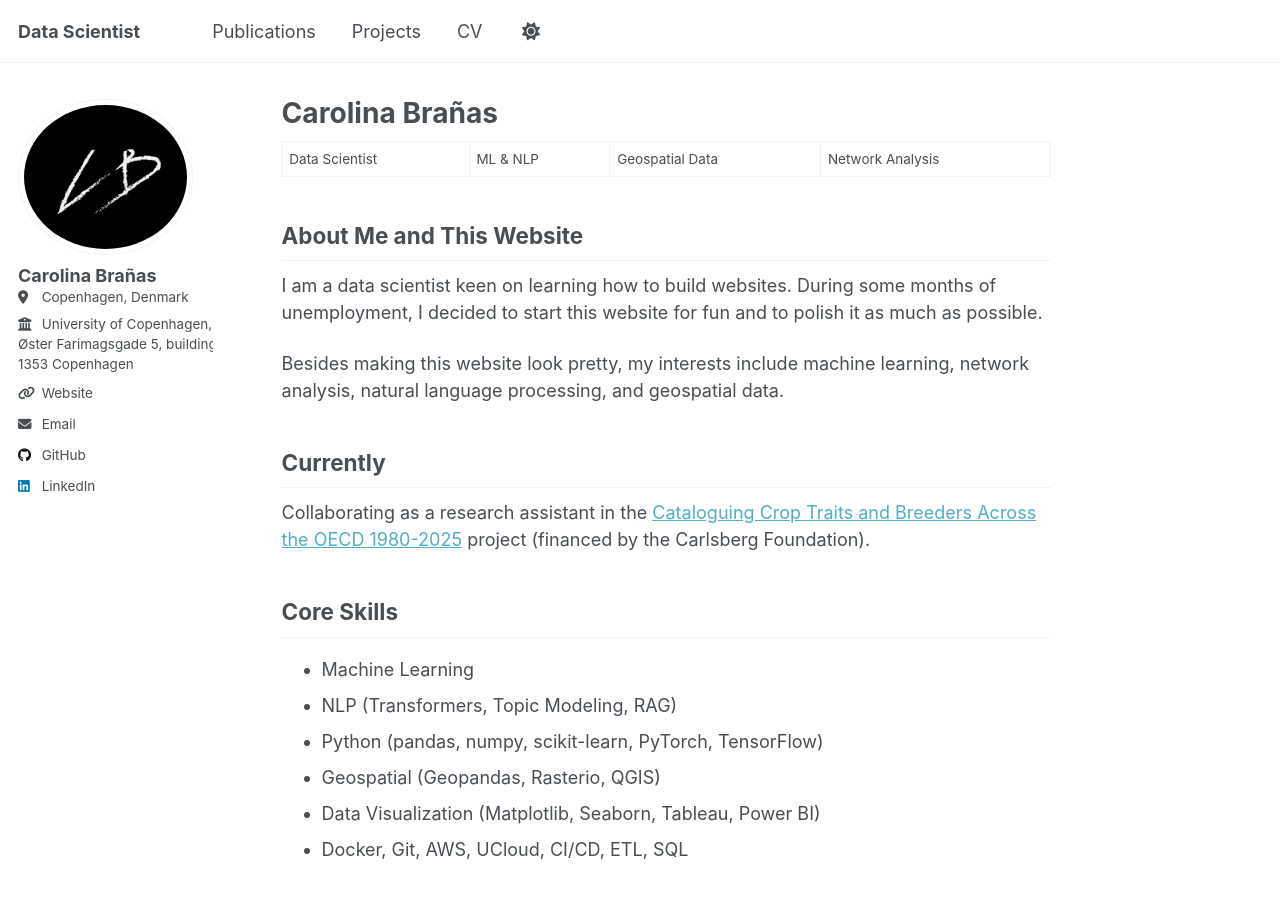
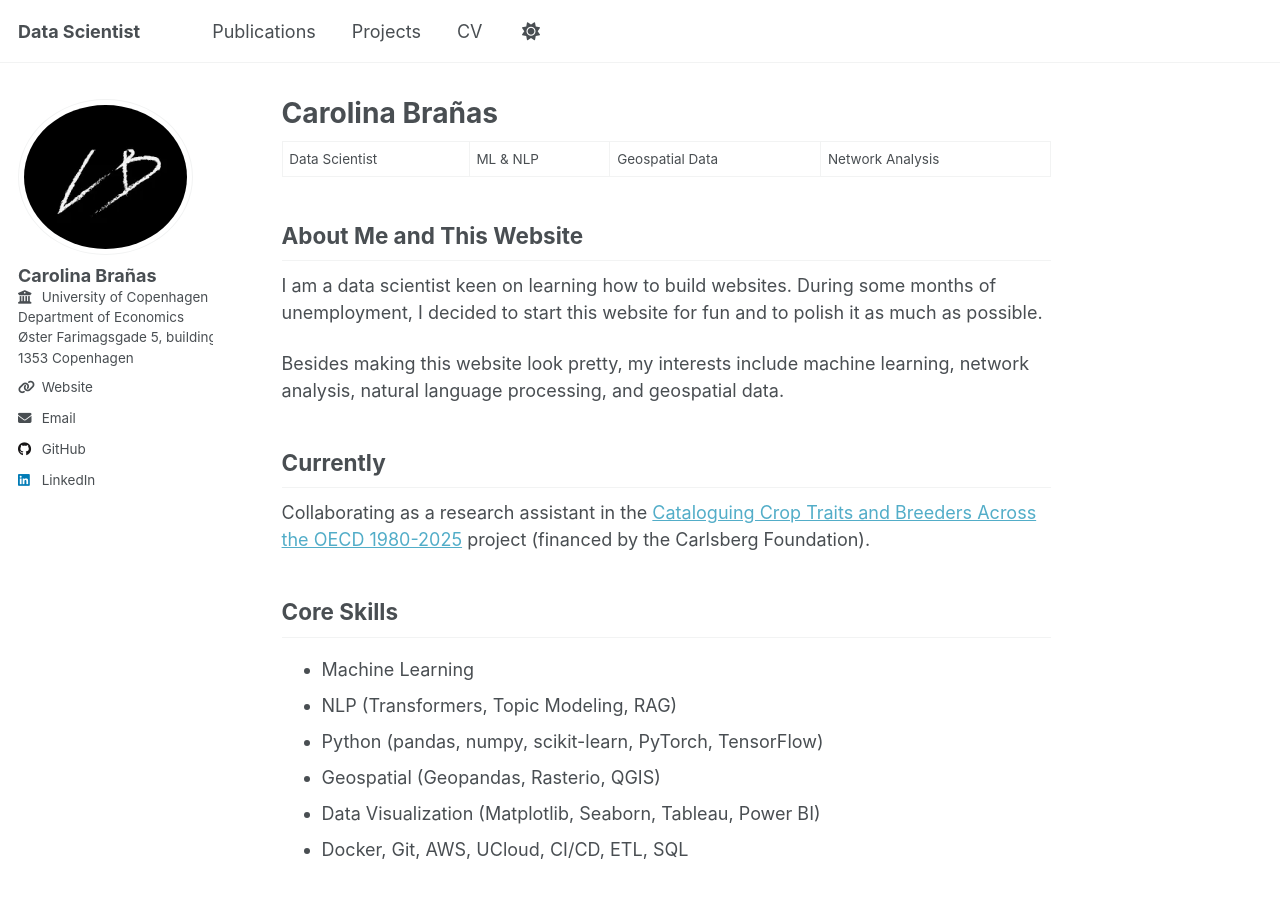
Before and after one commit to carobs9/carobs9.github.io, a Jekyll site: the page built from _pages/about.md, in a window 1280 px wide and 900 px high. Built offline with Jekyll 4.4.1, drawn with Linux system fonts in a browser that asks for light colours; a script that is not in the unit is left out.

Commit message:
Refactor employer details for improved formatting and clarity

```diff
--- a/_config.yml
+++ b/_config.yml
@@ -27,9 +27,10 @@ author:
   name             : "Carolina Brañas"
   # pronouns       : "she/her"
   # bio              : "Data Scientist; interests in networks, geospatial data, and applied ML."
-  location         : "Copenhagen, Denmark"
+  # location         : "Copenhagen, Denmark"
   employer: >
-    University of Copenhagen, Department of Economics.<br>
+    University of Copenhagen<br>
+    Department of Economics<br>
     Øster Farimagsgade 5, building 26<br>
     1353 Copenhagen
   uri              : https://carobs9.github.io
```
